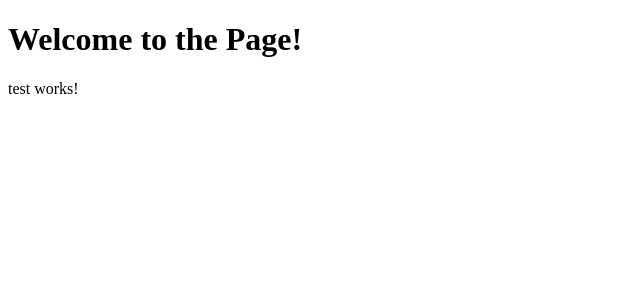
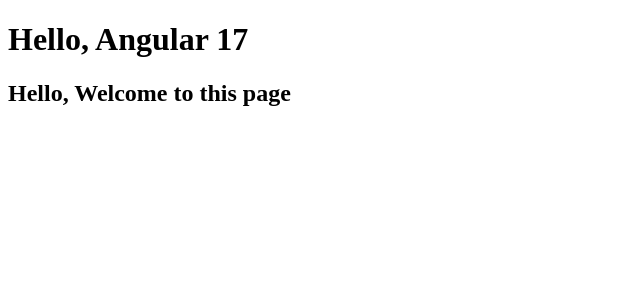
Before and after one commit to devarifkhan/Mastering-Angular, an Angular app in the folder Angular_Fundamentals/: page / in a window 1280 px wide. Shown: the top 300 px of the page, without its empty margins (0-640 px from the left). Built offline with nearby package versions, Linux system fonts and the light colour scheme.

Commit message:
Interpolation

```diff
--- a/Angular_Fundamentals/src/app/app.component.html
+++ b/Angular_Fundamentals/src/app/app.component.html
@@ -1,2 +1,2 @@
-<h1>Welcome to the Page!</h1>
-<app-test></app-test>
+<h1>Hello, {{ title }}</h1>
+<h2>{{ msg }}</h2>
--- a/Angular_Fundamentals/src/app/app.component.ts
+++ b/Angular_Fundamentals/src/app/app.component.ts
@@ -6,5 +6,6 @@
   styleUrl: './app.component.css'
 })
 export class AppComponent {
-  title = 'Angular_Fundamentals';
+  title = 'Angular 17';
+  msg = "Hello, Welcome to this page";
 }
--- a/Angular_Fundamentals/src/app/app.module.ts
+++ b/Angular_Fundamentals/src/app/app.module.ts
@@ -3,12 +3,12 @@
 
 import { AppRoutingModule } from './app-routing.module';
 import { AppComponent } from './app.component';
-import { TestComponent } from './test/test.component';
+
 
 @NgModule({
   declarations: [
     AppComponent,
-    TestComponent
+
   ],
   imports: [
     BrowserModule,
--- a/Angular_Fundamentals/src/app/test/test.component.html
+++ /dev/null
@@ -1 +0,0 @@
-<p>test works!</p>
```
Also changed, not shown: Angular_Fundamentals/src/app/test/test.component.ts (deleted, +0 -10 lines), Angular_Fundamentals/src/app/test/test.component.css (deleted), 1 other file (tests, documents, lock files or other folders).
